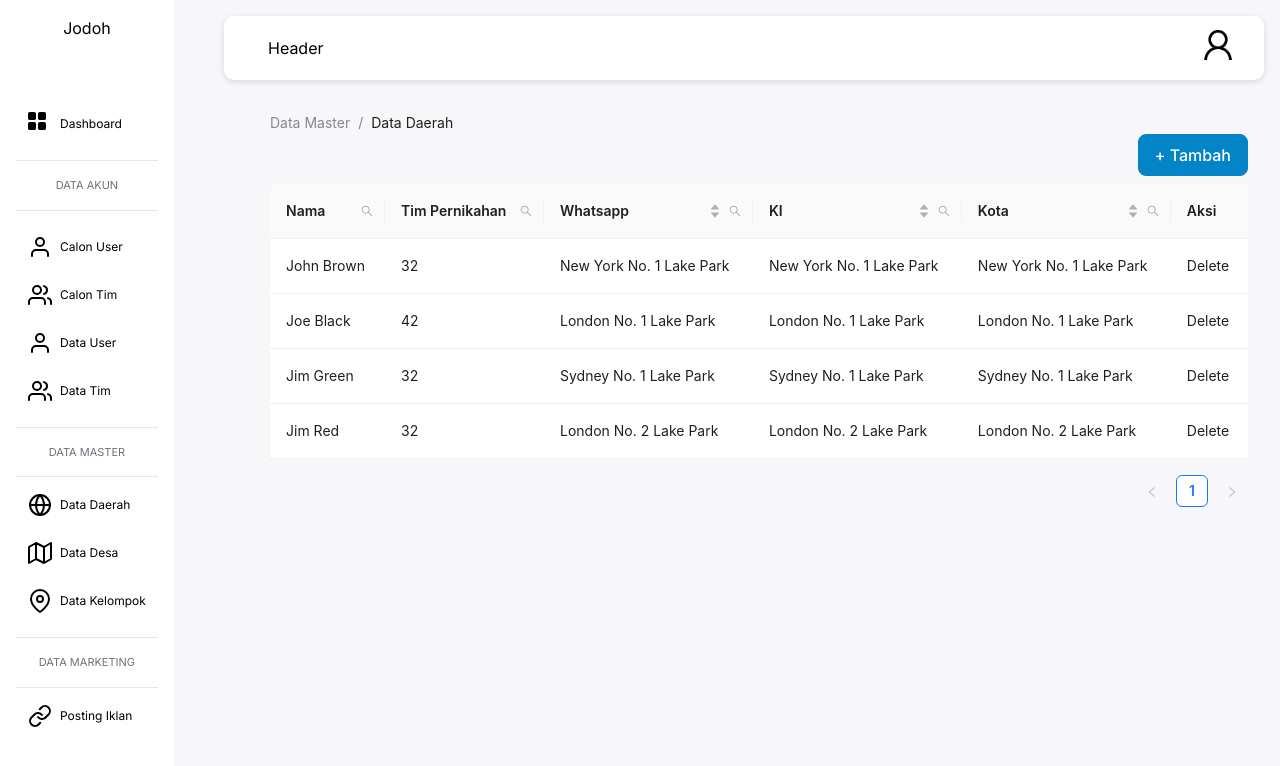
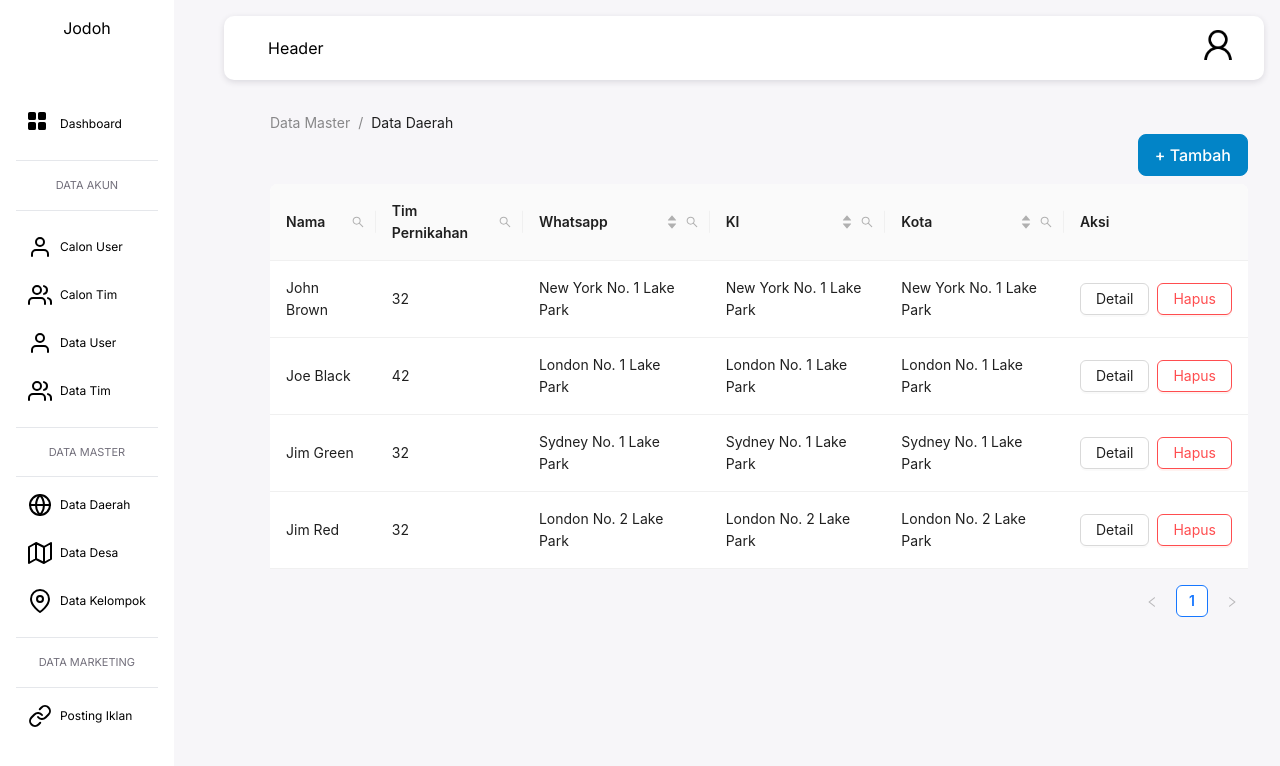
Before and after one commit to alfin-ardian/admin-unik, a React (Vite) app: page /daerah in a window 1280 px wide. Shown: the top 766 px of the page. Built offline with nearby package versions, Linux system fonts and the light colour scheme.

Commit message:
add button action

```diff
--- a/src/components/common/organisms/dashboard/dataMaster/daerah/DaerahTable.tsx
+++ b/src/components/common/organisms/dashboard/dataMaster/daerah/DaerahTable.tsx
@@ -196,7 +196,12 @@ export const DaerahTable: React.FC = () => {
       title: "Aksi",
       dataIndex: "address",
       key: "address",
-      render: () => <a>Delete</a>,
+      render: () => (
+        <Space>
+          <Button>Detail</Button>
+          <Button danger>Hapus</Button>
+        </Space>
+      ),
     },
   ];
 
```
